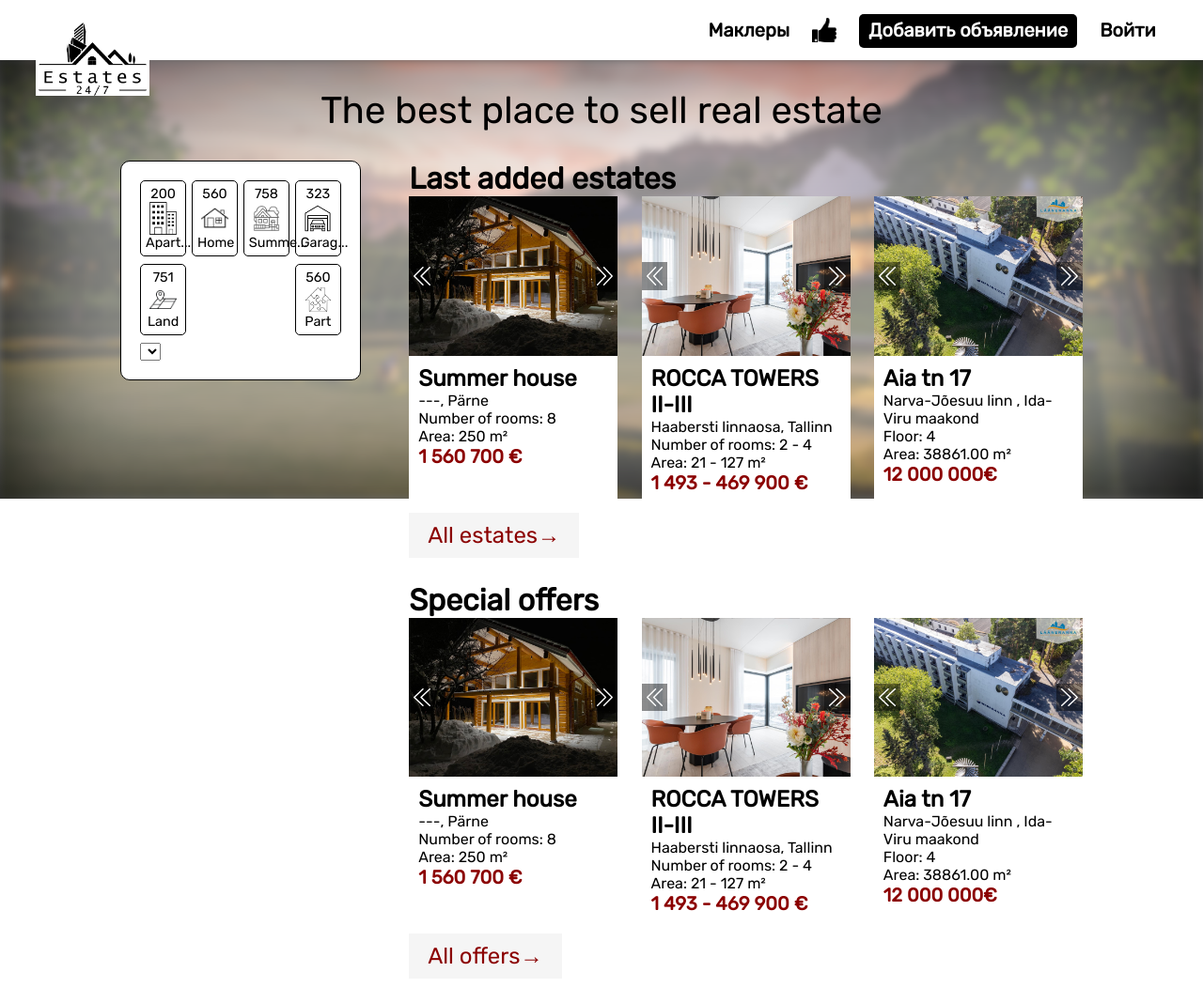
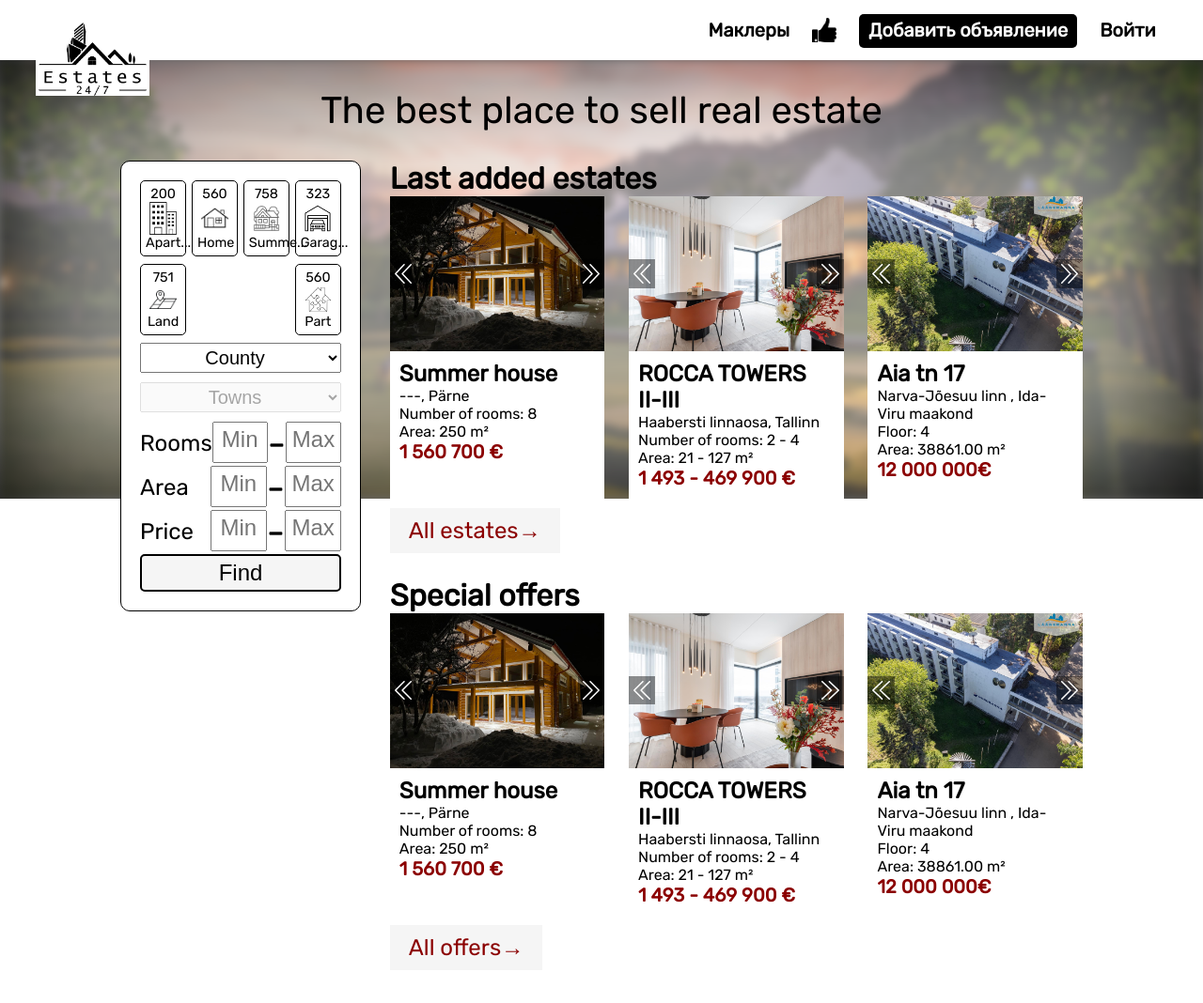
Before and after one commit to VirumaaAnts/Estates24, a PHP site: page / in a window 1280 px wide. Shown: the whole page at 94% size. After the commit the page ends 1018 px from the top, so only its background shows below. Run offline with PHP 8.4, Linux system fonts and the light colour scheme; lists and menus that the app fills with data are empty.

Commit message:
finish home page

```diff
--- /dev/null
+++ b/public/css/default.css
@@ -0,0 +1,22 @@
+.slider ul{
+  width: 100% !important;
+}
+.slider > img{
+    background-color: rgba(0, 0, 0, 0.439);
+    padding: 5px;
+    position: absolute;
+    width: 8% !important;
+    transition-duration: 0.2s;
+}
+.slider > img:hover{
+  background-color: rgba(0, 0, 0, 0.878);
+
+}
+.slider >img:nth-child(3){
+  right: 0px;
+}
+input::-webkit-outer-spin-button,
+input::-webkit-inner-spin-button {
+  -webkit-appearance: none;
+  margin: 0;
+}
--- a/public/css/style.css
+++ b/public/css/style.css
@@ -192,8 +192,70 @@ main aside .types .type .name{
     width: 100%;
     text-align: center;
 }
+
+.place{
+  display: flex;
+  flex-direction: column;
+}
+.place select{
+  height: 4vmin;
+  font-size: 2.5vmin;
+  text-align: center;
+  margin-bottom: 10px;
+  cursor: pointer;
+}
+
+.parametrs{
+  width: 100%;
+  display: flex;
+  flex-direction: column;
+}
+.parametrs > div{
+  width: 100%;
+  display: flex;
+  justify-content: space-between;
+  align-items: center;
+}
+.parametrs > div div{
+  display: flex;
+  width: 65%;
+}
+.parametrs > div div p{
+  font-size: 5vmin;
+}
+.parametrs p{
+  font-size: 3vmin;
+  font-weight: 300;
+}
+.parametrs input{
+  width: 48%;
+  height: 5vmin;
+  font-size: 1.8vmin;
+  text-align: center;
+  margin: 0;
+  padding: 0;
+}
+.parametrs input::placeholder{
+  font-size: 3vmin;
+}
+#filters button{
+  width: 100%;
+  height: 5vmin;
+  background-color: whitesmoke;
+  border: 2px solid black;
+  border-radius: 5px;
+  text-align: center;
+  font-size: 3vmin;
+  cursor: pointer;
+  transition-duration: 0.2s;
+}
+#filters button:hover{
+  background-color: black;
+  color: whitesmoke;
+  border: 2px solid whitesmoke;
+}
 main .estates{
-  width: 70%;
+  width: 72%;
 }
 main .ads{
     width: 100%;
@@ -235,20 +297,3 @@ main .ads .ad{
   background-color: whitesmoke;
   padding: 10px 20px;
 }
-.slider ul{
-  width: 100% !important;
-}
-.slider > img{
-    background-color: rgba(0, 0, 0, 0.439);
-    padding: 5px;
-    position: absolute;
-    width: 8% !important;
-    transition-duration: 0.2s;
-}
-.slider > img:hover{
-  background-color: rgba(0, 0, 0, 0.878);
-
-}
-.slider >img:nth-child(3){
-  right: 0px;
-}
--- a/public/js/filter.js
+++ b/public/js/filter.js
@@ -8,4 +8,62 @@ $(document).ready(function () {
             $($(btn).children()[0]).removeAttr("checked");
         }
     });
+    $("#county").change(function (e) {
+        e.preventDefault();
+        $.ajax({
+            url: "/data/ee.json",
+            dataType: "json",
+            success: function (response) {
+                $("#towns").children().not(':first').remove();
+                $("#towns").removeAttr("disabled");
+                for(let i of response){
+                    if(i.admin_name == $("#county").val()){
+                        let opt = document.createElement("option")
+                        opt.value = i.city
+                        opt.text = i.city
+                        $("#towns").append(opt);
+                    }
+                }
+            }
+        });
+    });
+    $("#min_rooms").on("input", function () {
+        let val = this.value
+        if($("#max_rooms").val() < val){
+            $("#max_rooms").attr("min", val);
+            $("#max_rooms").val(val);
+        }
+    });
+    $("#max_rooms").focusout(function () {
+        let val = this.value
+        if(Number(val) < Number($("#min_rooms").val())){
+            this.value = $("#min_rooms").val()
+        }
+    });
+    $("#min_area").on("input", function () {
+        let val = this.value
+        if($("#max_area").val() < val){
+            $("#max_area").attr("min", val);
+            $("#max_area").val(val);
+        }
+    });
+    $("#max_area").focusout(function () {
+        let val = this.value
+        if(Number(val) < Number($("#min_area").val())){
+            this.value = $("#min_area").val()
+        }
+    });
+    $("#min_price").on("input", function () {
+        let val = this.value
+        if($("#max_price").val() < val){
+            $("#max_price").attr("min", val);
+            $("#max_price").val(val);
+        }
+    });
+    $("#max_price").focusout(function () {
+        let val = this.value
+        if(Number(val) < Number($("#min_price").val())){
+            this.value = $("#min_price").val()
+        }
+    });
 });
--- a/view/main.php
+++ b/view/main.php
@@ -46,7 +46,56 @@
                     <p class="name"><?php echo substr("Part",0,5)?></p>
                 </div>
             </div>
-           <select name="" id=""></select>
+            <div class="place">
+                <select name="county" id="county">
+                    <option value="none" selected disabled>County</option>
+                    <option value="Harju">Harju County</option>
+                    <option value="Hiiu">Hiiu County</option>
+                    <option value="Ida-Viru">Ida-Viru County</option>
+                    <option value="Jõgeva">Jõgeva County</option>
+                    <option value="Järva">Järva County</option>
+                    <option value="Lääne">Lääne County</option>
+                    <option value="Lääne-Viru">Lääne-Viru County</option>
+                    <option value="Põlva">Põlva County</option>
+                    <option value="Pärnu">Pärnu County</option>
+                    <option value="Rapla">Rapla County</option>
+                    <option value="Saare">Saare County</option>
+                    <option value="Tartu">Tartu County</option>
+                    <option value="Valga">Valga County</option>
+                    <option value="Viljandi">Viljandi County</option>
+                    <option value="Võru">Võru County</option>
+                </select>
+                <select name="towns" id="towns" disabled>
+                    <option value="none" selected disabled>Towns</option>
+                </select>
+            </div>
+            <div class="parametrs">
+                <div>
+                    <p>Rooms</p>
+                    <div>
+                        <input type="number" name="min_rooms" id="min_rooms" placeholder="Min">
+                        <p>-</p>
+                        <input type="number" name="max_rooms" id="max_rooms" placeholder="Max">
+                    </div>
+                </div>
+                <div>
+                    <p>Area</p>
+                    <div>
+                        <input type="number" name="min_area" id="min_area" placeholder="Min">
+                        <p>-</p>
+                        <input type="number" name="max_area" id="max_area" placeholder="Max">
+                    </div>
+                </div>
+                <div>
+                    <p>Price</p>
+                    <div>
+                        <input type="number" name="min_price" id="min_price" placeholder="Min">
+                        <p>-</p>
+                        <input type="number" name="max_price" id="max_price" placeholder="Max">
+                    </div>
+                </div>
+            </div>
+            <button>Find</button>
         </form>
     </aside>
     <div class="estates">
--- a/view/templates/main.php
+++ b/view/templates/main.php
@@ -5,6 +5,7 @@
     <meta http-equiv="X-UA-Compatible" content="IE=edge">
     <meta name="viewport" content="width=device-width, initial-scale=1.0">
     <link rel="stylesheet" href="public/css/style.css">
+    <link rel="stylesheet" href="public/css/default.css">
     <link rel="stylesheet" href="public/css/header.css">
     <!-- <script src="public/js/app.js"></script> -->
     <link rel="preconnect" href="https://fonts.googleapis.com">
@@ -12,14 +13,16 @@
     <link href="https://fonts.googleapis.com/css2?family=Rubik&display=swap" rel="stylesheet">
     <title>Estates24/7</title>
 
+    <script src="public/js/jquery.min.js"></script>
+
+    <script src="public/lib/slider/slider.js" ></script>
     <link rel="stylesheet" href="public/lib/slider/slider.css">
+    <script src="public/lib/lightbox/lightbox.js"></script>
     <link rel="stylesheet" href="public/lib/lightbox/lightbox.css">
-    <script src="public/js/jquery.min.js"></script>
-    <script src="public/lib/slider/slider.js" ></script>
+
+    <script src="public/js/filter.js"></script>
     <script src="public/js/app.js" defer></script>
     <script src="public/js/modal.js" defer></script>
-    <script src="public/lib/lightbox/lightbox.js"></script>
-    <script src="public/js/filter.js"></script>
 </head>
 <body id = "body">
     <header>
```
Also changed, not shown: aaa.html (added, +14 -0 lines), data/ee.json (added, +382 -0 lines), 4 other files.
